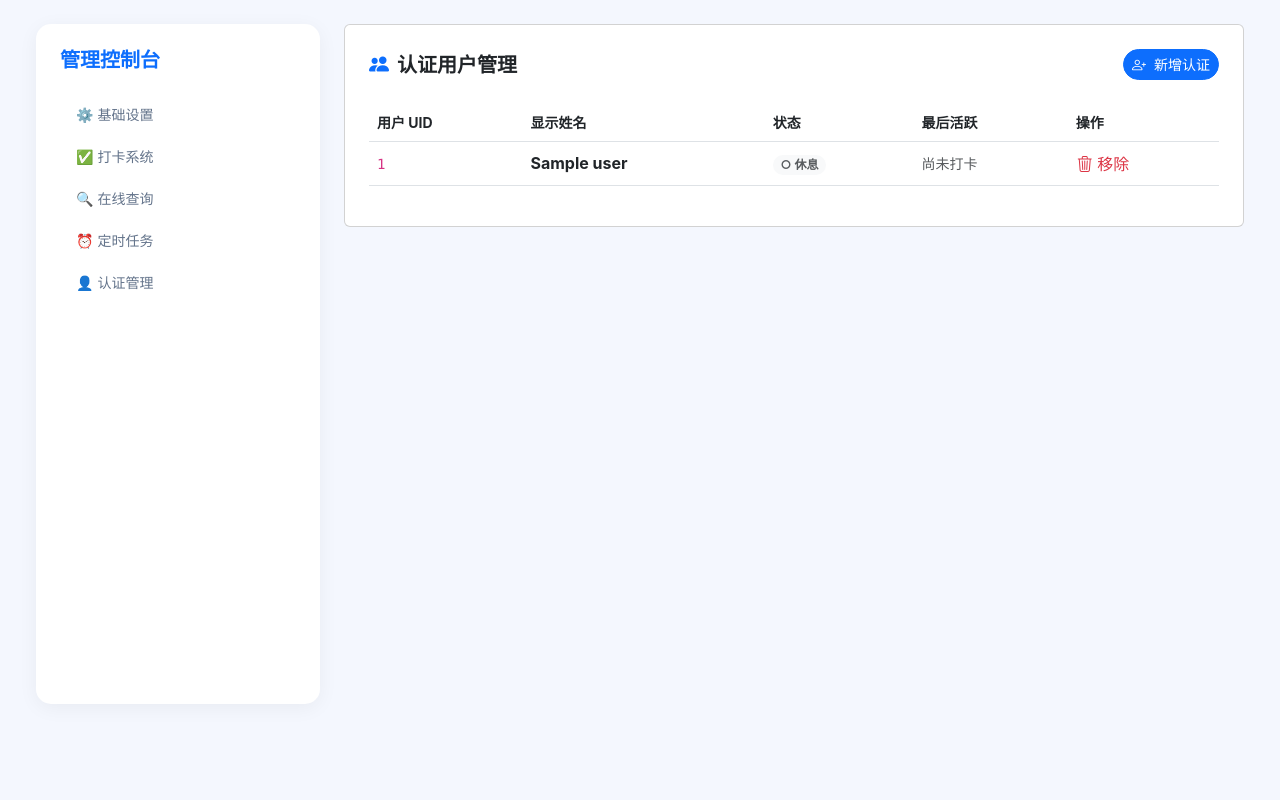
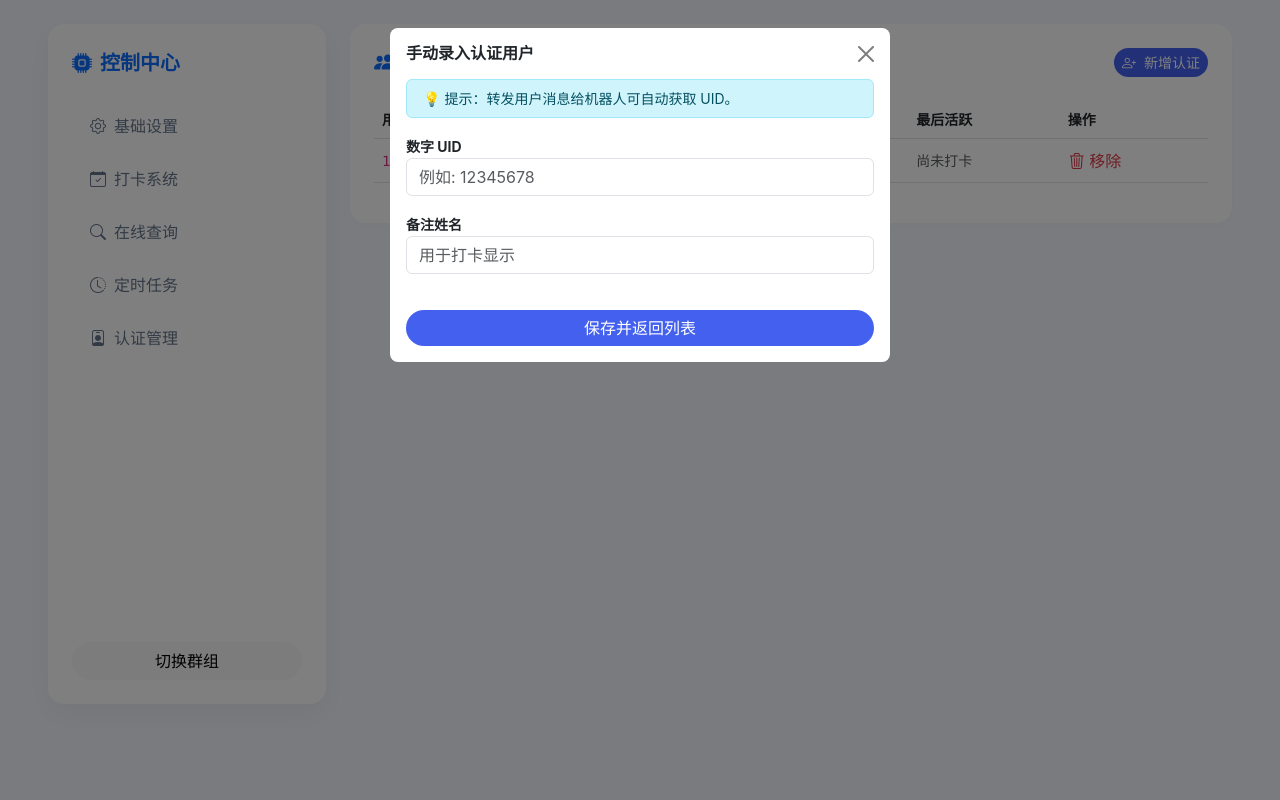
Before and after one commit to Szchiji/fangzhang, a FastAPI app: template templates/users.html in a window 1280 px wide, after a click on "新增认证". Run offline with FastAPI, Linux system fonts and the light colour scheme; the template is opened without the code that fills it: most values are stand-ins (such as "Sample title", 1, 10 or a date in 2020); parts of the project's set-up code (start-up, migrations or seed data) failed here and were passed over; some libraries are stand-ins or nearby versions.

Commit message:
Update layout.html

```diff
--- a/templates/layout.html
+++ b/templates/layout.html
@@ -1,53 +1,90 @@
 <!DOCTYPE html>
-<html>
+<html lang="zh-CN">
 <head>
     <meta charset="UTF-8">
-    <title>BotAdmin Pro</title>
+    <meta name="viewport" content="width=device-width, initial-scale=1.0">
+    <title>机器人管理中枢</title>
     <link href="https://cdn.jsdelivr.net/npm/bootstrap@5.3.0/dist/css/bootstrap.min.css" rel="stylesheet">
     <link rel="stylesheet" href="https://cdn.jsdelivr.net/npm/bootstrap-icons@1.10.5/font/bootstrap-icons.css">
+    <link href="https://cdn.quilljs.com/1.3.6/quill.snow.css" rel="stylesheet">
     <style>
-        body { background: #f4f7fe; font-family: 'Inter', sans-serif; }
-        .sidebar { background: #fff; border-radius: 15px; height: 85vh; position: sticky; top: 20px; box-shadow: 0 4px 20px rgba(0,0,0,0.05); }
-        .nav-link { color: #64748b; border-radius: 10px; margin-bottom: 5px; }
-        .nav-link.active { background: #4361ee; color: #fff; }
-        #toast-container { position: fixed; top: 20px; right: 20px; z-index: 9999; }
-        .toast-msg { background: #2ecc71; color: #fff; padding: 12px 20px; border-radius: 10px; margin-bottom: 10px; animation: slideIn 0.3s; }
-        @keyframes slideIn { from { transform: translateX(100%); } to { transform: translateX(0); } }
+        :root { --p-color: #4361ee; --bg-color: #f4f7fe; }
+        body { background: var(--bg-color); font-family: 'Inter', system-ui, -apple-system, sans-serif; }
+
+        /* 侧边栏与卡片样式 */
+        .sidebar { background: #fff; border-radius: 16px; min-height: 85vh; position: sticky; top: 20px; box-shadow: 0 10px 30px rgba(0,0,0,0.05); }
+        .card { border: none; border-radius: 16px; box-shadow: 0 5px 15px rgba(0,0,0,0.02); margin-bottom: 20px; }
+
+        /* 导航链接 */
+        .nav-link { color: #64748b; padding: 12px 18px; border-radius: 10px; margin-bottom: 5px; transition: 0.3s; }
+        .nav-link:hover { background: #f8fafc; color: var(--p-color); }
+        .nav-link.active { background: var(--p-color); color: #fff; box-shadow: 0 4px 12px rgba(67,97,238,0.3); }
+
+        /* AJAX 气泡提醒 */
+        #toast-container { position: fixed; top: 25px; right: 25px; z-index: 9999; }
+        .toast-msg { background: #2ecc71; color: #fff; padding: 14px 28px; border-radius: 12px; margin-bottom: 12px;
+                     box-shadow: 0 8px 20px rgba(46,204,113,0.3); animation: slideIn 0.3s cubic-bezier(0.175, 0.885, 0.32, 1.275) forwards; }
+        @keyframes slideIn { from { transform: translateX(120%); } to { transform: translateX(0); } }
+
+        /* 按钮与输入框微调 */
+        .btn-primary { background: var(--p-color); border: none; }
+        .form-control:focus, .form-select:focus { border-color: var(--p-color); box-shadow: 0 0 0 0.25rem rgba(67,97,238,0.1); }
+        .ql-container { font-family: inherit; font-size: 14px; }
     </style>
 </head>
 <body>
     <div id="toast-container"></div>
-    <div class="container-fluid py-4">
-        <div class="row px-md-4">
+
+    <div class="container-fluid py-4 px-md-5">
+        <div class="row">
             <div class="col-md-3">
-                <div class="sidebar p-4">
-                    <h5 class="fw-bold text-primary mb-4">管理控制台</h5>
-                    <div class="nav flex-column nav-pills small">
-                        <a href="/manage?sid={{sid}}&gid={{gid}}&tab=basic" class="nav-link {% if tab=='basic' %}active{% endif %}">⚙️ 基础设置</a>
-                        <a href="/manage?sid={{sid}}&gid={{gid}}&tab=checkin" class="nav-link {% if tab=='checkin' %}active{% endif %}">✅ 打卡系统</a>
-                        <a href="/manage?sid={{sid}}&gid={{gid}}&tab=query" class="nav-link {% if tab=='query' %}active{% endif %}">🔍 在线查询</a>
-                        <a href="/manage?sid={{sid}}&gid={{gid}}&tab=tasks" class="nav-link {% if tab=='tasks' %}active{% endif %}">⏰ 定时任务</a>
-                        <a href="/manage?sid={{sid}}&gid={{gid}}&tab=users" class="nav-link {% if tab=='users' %}active{% endif %}">👤 认证管理</a>
-                    </div>
-                </div>
+                {% include 'sidebar.html' %}
             </div>
-            <div class="col-md-9">{% block content %}{% endblock %}</div>
+
+            <div class="col-md-9">
+                {% block content %}{% endblock %}
+            </div>
         </div>
     </div>
+
+    <script src="https://cdn.jsdelivr.net/npm/bootstrap@5.3.0/dist/js/bootstrap.bundle.min.js"></script>
+    <script src="https://cdn.quilljs.com/1.3.6/quill.js"></script>
     <script>
+        // AJAX 通用提交函数
         async function ajaxSubmit(formId, url) {
-            const fd = new FormData(document.getElementById(formId));
+            const form = document.getElementById(formId);
+            const fd = new FormData(form);
+
+            // 如果页面上有 Quill 编辑器，自动同步内容
+            if(window.quill) {
+                fd.append('value', window.quill.root.innerHTML);
+            }
+
             try {
                 const res = await fetch(url, { method: 'POST', body: fd });
-                if(res.ok) showToast("✅ 设置保存成功");
-            } catch { showToast("❌ 网络错误", "danger"); }
+                if(res.ok) {
+                    showToast("✅ 数据同步成功");
+                } else {
+                    showToast("❌ 提交失败，请检查登录状态", "danger");
+                }
+            } catch (e) {
+                showToast("⚠️ 网络通信异常", "danger");
+            }
         }
-        function showToast(m, t="success") {
+
+        // 气泡提醒函数
+        function showToast(m, type="success") {
+            const container = document.getElementById('toast-container');
             const el = document.createElement('div');
-            el.className = `toast-msg ${t=='danger'?'bg-danger':''}`;
-            el.innerText = m;
-            document.getElementById('toast-container').appendChild(el);
-            setTimeout(() => el.remove(), 3000);
+            el.className = `toast-msg ${type === 'danger' ? 'bg-danger' : ''}`;
+            el.innerHTML = `<i class="bi bi-check-circle-fill me-2"></i>${m}`;
+            container.appendChild(el);
+            setTimeout(() => {
+                el.style.opacity = '0';
+                el.style.transform = 'translateX(100%)';
+                el.style.transition = '0.4s';
+                setTimeout(() => el.remove(), 400);
+            }, 3000);
         }
     </script>
 </body>
```
